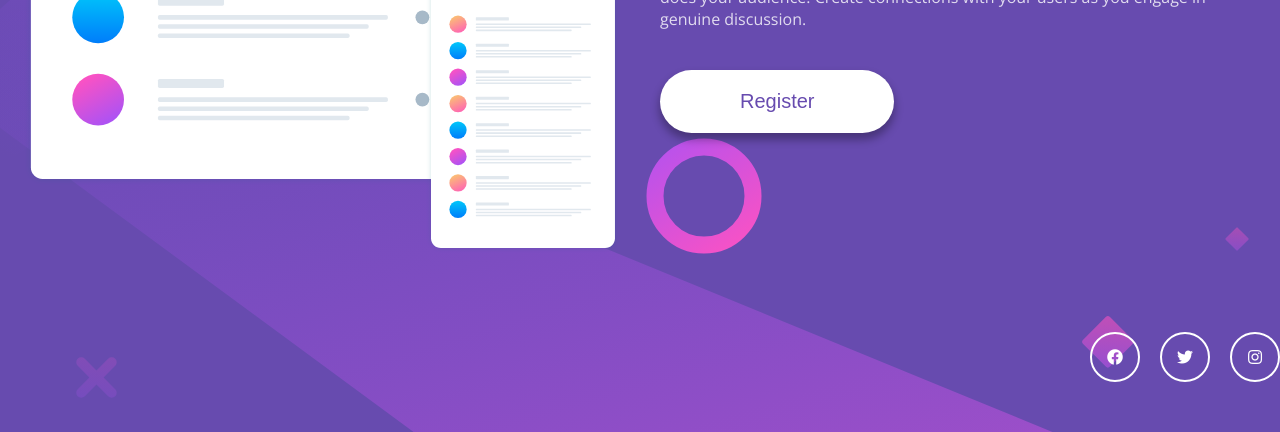
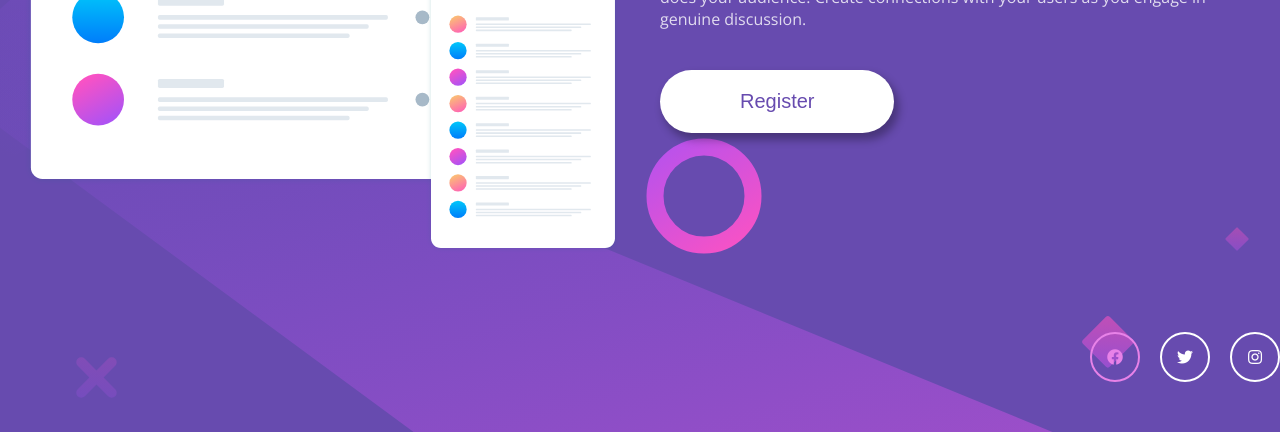
Before and after one commit to PedroHSN/Huddle-landing-page, a plain HTML site: page index.html in a window 1280 px wide. In both pictures the pointer is over the link 1115 px from the left and 723 px from the top of the page. Shown: the part 367-799 px from the top of the page. Drawn offline with nearby package versions, Linux system fonts and the light colour scheme.

Commit message:
little adjustments

```diff
--- a/style.css
+++ b/style.css
@@ -48,7 +48,7 @@ img {
     background-color: #fff;
     color: hsl(257, 40%, 49%);
     border: none;
-    box-shadow: 0px 6px 8px 1px rgba(0, 0, 0, .3);
+    box-shadow: 4px 6px 8px 1px rgba(0, 0, 0, .3);
     padding: 20px 80px;
     border-radius: 50px;
     font-size: 20px;
@@ -93,6 +93,11 @@ img {
     text-decoration: none;
     margin-left: 20px;
 
+
+}
+a:hover {
+    color: hsl(300, 69%, 71%);
+    border-color: hsl(300, 69%, 71%);
 }
 
 .attribution {
```
